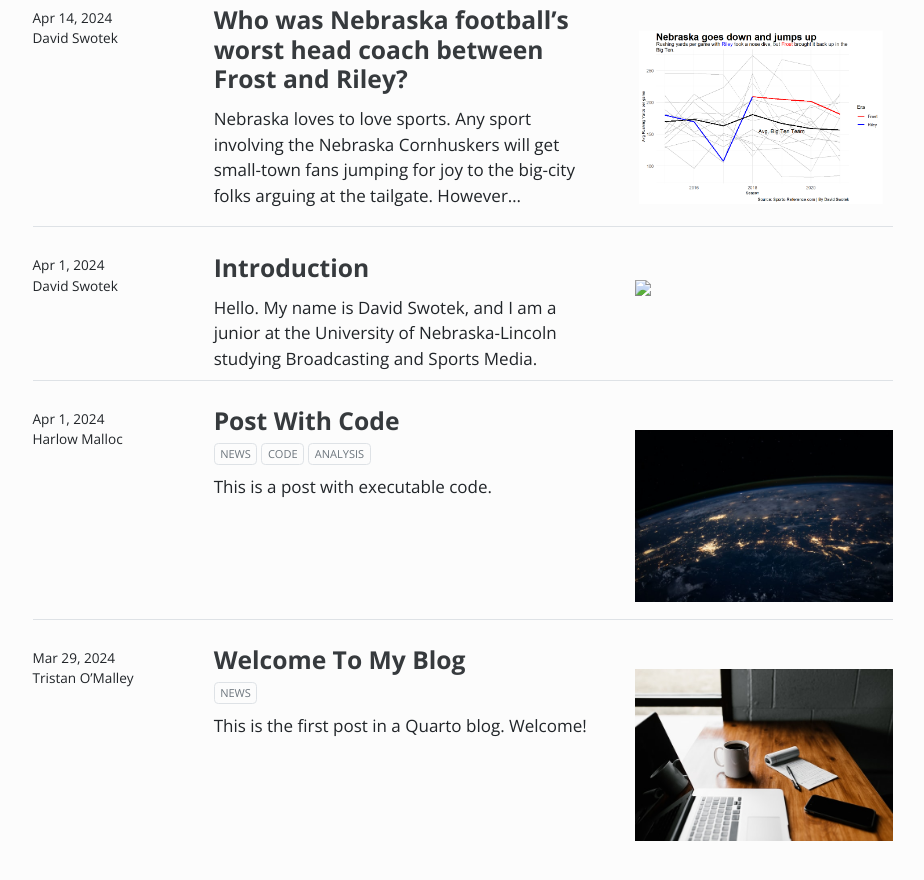
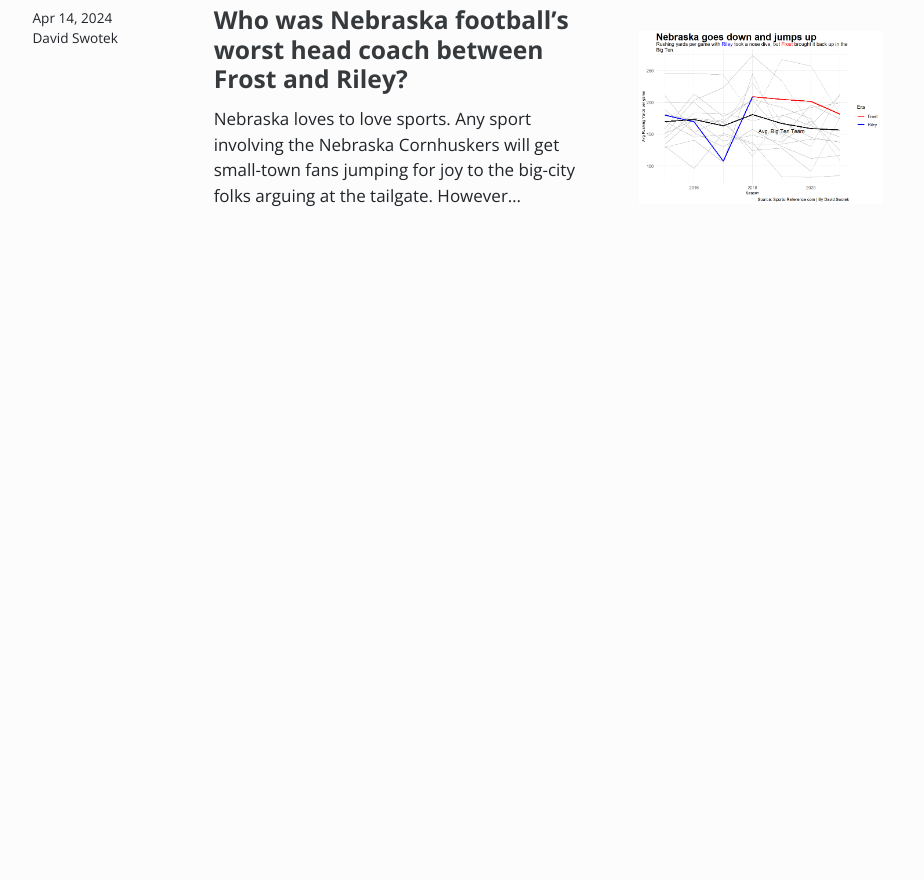
Before and after one commit to davidswotek/davidswotek.github.io, a plain HTML site: page index.html in a window 1280 px wide. Shown: the part 514-1394 px from the top of the page, without its empty margins (40-964 px from the left). After the commit the page ends 959 px from the top, so only its background shows below. Drawn offline with nearby package versions, Linux system fonts and the light colour scheme.

Commit message:
Deleting sample posts

```diff
--- a/index.html
+++ b/index.html
@@ -191,7 +191,7 @@ window.Quarto = {
 <!-- margin-sidebar -->
     <div id="quarto-margin-sidebar" class="sidebar margin-sidebar">
 
-    <h5 class="quarto-listing-category-title">Categories</h5><div class="quarto-listing-category category-default"><div class="category" data-category="">All <span class="quarto-category-count">(5)</span></div><div class="category" data-category="analysis">analysis <span class="quarto-category-count">(1)</span></div><div class="category" data-category="code">code <span class="quarto-category-count">(1)</span></div><div class="category" data-category="news">news <span class="quarto-category-count">(2)</span></div></div></div>
+    <h5 class="quarto-listing-category-title">Categories</h5><div class="quarto-listing-category category-default"><div class="category" data-category="">All <span class="quarto-category-count">(2)</span></div></div></div>
 <!-- main -->
 <main class="content quarto-banner-title-block column-page-left" id="quarto-document-content">
 
@@ -205,7 +205,7 @@ window.Quarto = {
 
 <div class="quarto-listing quarto-listing-container-default" id="listing-listing">
 <div class="list quarto-listing-default">
-<div class="quarto-post image-right" data-index="0" data-categories="" data-listing-date-sort="1714885200000" data-listing-file-modified-sort="1714768243027" data-listing-date-modified-sort="NaN" data-listing-reading-time-sort="5" data-listing-word-count-sort="959">
+<div class="quarto-post image-right" data-index="0" data-categories="" data-listing-date-sort="1714885200000" data-listing-file-modified-sort="1714768621061" data-listing-date-modified-sort="NaN" data-listing-reading-time-sort="5" data-listing-word-count-sort="958">
 <div class="thumbnail">
 <p><a href="./posts/saint-peters-2022-team-was-out-of-nowhere/index.html" class="no-external"></a></p><a href="./posts/saint-peters-2022-team-was-out-of-nowhere/index.html" class="no-external">
 <p><img src="./posts/saint-peters-2022-team-was-out-of-nowhere/image.png" class="thumbnail-image"></p>
@@ -263,109 +263,6 @@ Apr 14, 2024
 </div>
 <div class="listing-author">
 David Swotek
-</div>
-</a>
-</div>
-</div>
-<div class="quarto-post image-right" data-index="2" data-categories="" data-listing-date-sort="1711947600000" data-listing-file-modified-sort="1711997862138" data-listing-date-modified-sort="NaN" data-listing-reading-time-sort="1" data-listing-word-count-sort="21">
-<div class="thumbnail">
-<p><a href="./posts/introduction/index.html" class="no-external"></a></p><a href="./posts/introduction/index.html" class="no-external">
-<p><img src="./posts/introduction/image.jpg" class="thumbnail-image"></p>
-</a><p><a href="./posts/introduction/index.html" class="no-external"></a></p>
-</div>
-<div class="body">
-<h3 class="no-anchor listing-title">
-<a href="./posts/introduction/index.html" class="no-external">Introduction</a>
-</h3>
-<div class="listing-subtitle">
-<a href="./posts/introduction/index.html" class="no-external"></a>
-</div>
-<div class="listing-categories">
-
-</div>
-<div class="listing-description">
-<a href="./posts/introduction/index.html" class="no-external">Hello. My name is David Swotek, and I am a junior at the University of Nebraska-Lincoln studying Broadcasting and Sports Media.</a>
-</div>
-</div>
-<div class="metadata">
-<a href="./posts/introduction/index.html" class="no-external">
-<div class="listing-date">
-Apr 1, 2024
-</div>
-<div class="listing-author">
-David Swotek
-</div>
-</a>
-</div>
-</div>
-<div class="quarto-post image-right" data-index="3" data-categories="news,code,analysis" data-listing-date-sort="1711947600000" data-listing-file-modified-sort="1712774832397" data-listing-date-modified-sort="NaN" data-listing-reading-time-sort="1" data-listing-word-count-sort="9">
-<div class="thumbnail">
-<p><a href="./posts/post-with-code/index.html" class="no-external"></a></p><a href="./posts/post-with-code/index.html" class="no-external">
-<p><img src="./posts/post-with-code/image.jpg" class="thumbnail-image"></p>
-</a><p><a href="./posts/post-with-code/index.html" class="no-external"></a></p>
-</div>
-<div class="body">
-<h3 class="no-anchor listing-title">
-<a href="./posts/post-with-code/index.html" class="no-external">Post With Code</a>
-</h3>
-<div class="listing-subtitle">
-<a href="./posts/post-with-code/index.html" class="no-external"></a>
-</div>
-<div class="listing-categories">
-<div class="listing-category" onclick="window.quartoListingCategory('news'); return false;">
-news
-</div>
-<div class="listing-category" onclick="window.quartoListingCategory('code'); return false;">
-code
-</div>
-<div class="listing-category" onclick="window.quartoListingCategory('analysis'); return false;">
-analysis
-</div>
-</div>
-<div class="listing-description">
-<a href="./posts/post-with-code/index.html" class="no-external">This is a post with executable code.</a>
-</div>
-</div>
-<div class="metadata">
-<a href="./posts/post-with-code/index.html" class="no-external">
-<div class="listing-date">
-Apr 1, 2024
-</div>
-<div class="listing-author">
-Harlow Malloc
-</div>
-</a>
-</div>
-</div>
-<div class="quarto-post image-right" data-index="4" data-categories="news" data-listing-date-sort="1711688400000" data-listing-file-modified-sort="1711996740464" data-listing-date-modified-sort="NaN" data-listing-reading-time-sort="1" data-listing-word-count-sort="32">
-<div class="thumbnail">
-<p><a href="./posts/welcome/index.html" class="no-external"></a></p><a href="./posts/welcome/index.html" class="no-external">
-<p class="card-img-top"><img src="posts\welcome\thumbnail.jpg"  class="thumbnail-image card-img"/></p>
-</a><p><a href="./posts/welcome/index.html" class="no-external"></a></p>
-</div>
-<div class="body">
-<h3 class="no-anchor listing-title">
-<a href="./posts/welcome/index.html" class="no-external">Welcome To My Blog</a>
-</h3>
-<div class="listing-subtitle">
-<a href="./posts/welcome/index.html" class="no-external"></a>
-</div>
-<div class="listing-categories">
-<div class="listing-category" onclick="window.quartoListingCategory('news'); return false;">
-news
-</div>
-</div>
-<div class="listing-description">
-<a href="./posts/welcome/index.html" class="no-external">This is the first post in a Quarto blog. Welcome!</a>
-</div>
-</div>
-<div class="metadata">
-<a href="./posts/welcome/index.html" class="no-external">
-<div class="listing-date">
-Mar 29, 2024
-</div>
-<div class="listing-author">
-Tristan O’Malley
 </div>
 </a>
 </div>
--- a/listings.json
+++ b/listings.json
@@ -3,10 +3,7 @@
     "listing": "/index.html",
     "items": [
       "/posts/saint-peters-2022-team-was-out-of-nowhere/index.html",
-      "/posts/who-was-nebraska-football-worst-coach/index.html",
-      "/posts/introduction/index.html",
-      "/posts/post-with-code/index.html",
-      "/posts/welcome/index.html"
+      "/posts/who-was-nebraska-football-worst-coach/index.html"
     ]
   }
 ]
```
Also changed, not shown: search.json (+8 -29 lines).
